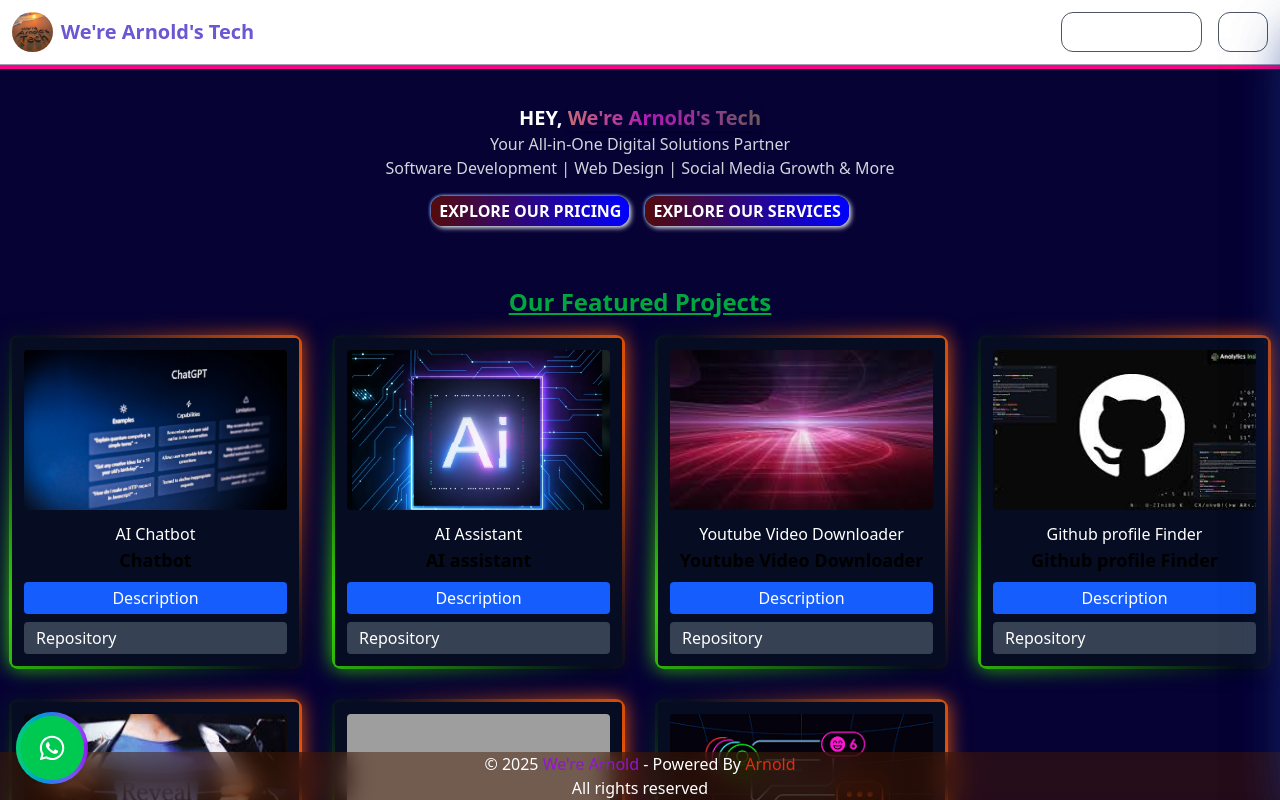
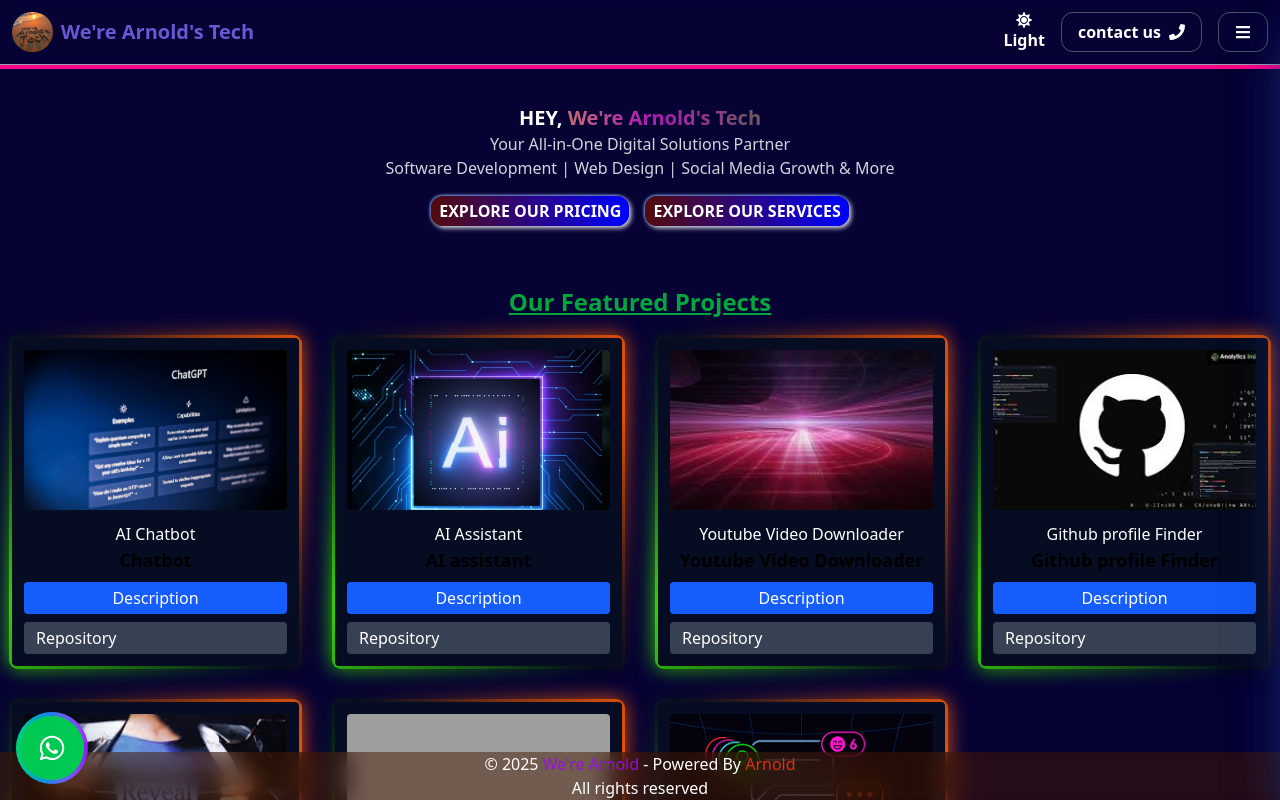
Before and after one commit to nianod/We-re-Arnold-Official, a React (Vite) app: page / in a window 1280 px wide. Shown: the top 800 px of the page. Built offline with nearby package versions, Linux system fonts and the light colour scheme; grey boxes are pictures that could not be loaded.

Commit message:
added loght toggle

```diff
--- a/src/Components/Header.jsx
+++ b/src/Components/Header.jsx
@@ -15,7 +15,7 @@
    const { theme, toggleTheme } = useTheme()
 
   return (
-    <div className="top-0 z-20 fixed w-full bg-white dark:bg-[#060234]">
+    <div className={`top-0 z-20 fixed w-full ${theme === 'dark' ? 'bg-[#060234]' : 'bg-white' }`}>
       <div className="flex justify-between gap-1 p-3 backdrop-blur-md bg-opacity-50 text-[#6b57d2] font-bold border-b border-gray-400">
         <div className="flex items-center gap-2 text-xl">
           <img
@@ -31,11 +31,11 @@
           <div className="flex flex-col items-center">
           <button
            onClick={toggleTheme}
-           className="cursor-pointer"
+           className={`cursor-pointer ${theme === 'dark' ? 'text-[white]' : 'text-[#060234]' }`}
           >
             {theme === 'dark' ? <FaSun /> : <FaMoon />}
           </button>
-          <span>
+          <span className={`${theme === 'dark' ? 'text-[white]' : 'text-[#060234]'}`}>
             {theme === 'light' ? "Dark" : "Light"}
           </span>
           </div>
@@ -45,8 +45,8 @@
           >
             <span className="absolute inset-0 bg-blue-600 translate-x-[-100%] group-hover:translate-x-0 rounded transition-transform duration-500"></span>
             <span className="flex items-center relative gap-2 text-white group-hover:text-white transition-colors duration-400">
-              <span className="hidden sm:inline">contact us</span>
-              <FaPhone />
+              <span className={`hidden sm:inline ${theme === 'dark' ? 'text-[white]' : 'text-[#060234]'}`}>contact us</span>
+              <span className={`${theme === 'dark' ? 'text-[white]' : 'text-[#060234]'}`}><FaPhone /></span>
             </span>
           </Link>
 
@@ -55,8 +55,8 @@
             className={`cursor-pointer box relative px-4  flex items-center font-semibold border border-gray-600 overflow-hidden group rounded-xl`}
           >
             <span className="  absolute inset-0 bg-blue-600 translate-x-[-100%] group-hover:translate-x-0 rounded transition-transform duration-500"></span>
-            <span className="flex  items-center relative gap-2 text-white group-hover:text-white transition-colors duration-400">
-              <FaBars />
+            <span className="flex items-center relative gap-2 text-white group-hover:text-white transition-colors duration-400">
+              <span className={`${theme === 'dark' ? 'text-[white]' : 'text-[#060234]'}`}><FaBars /></span>
             </span>
           </button>
         </div>
```
